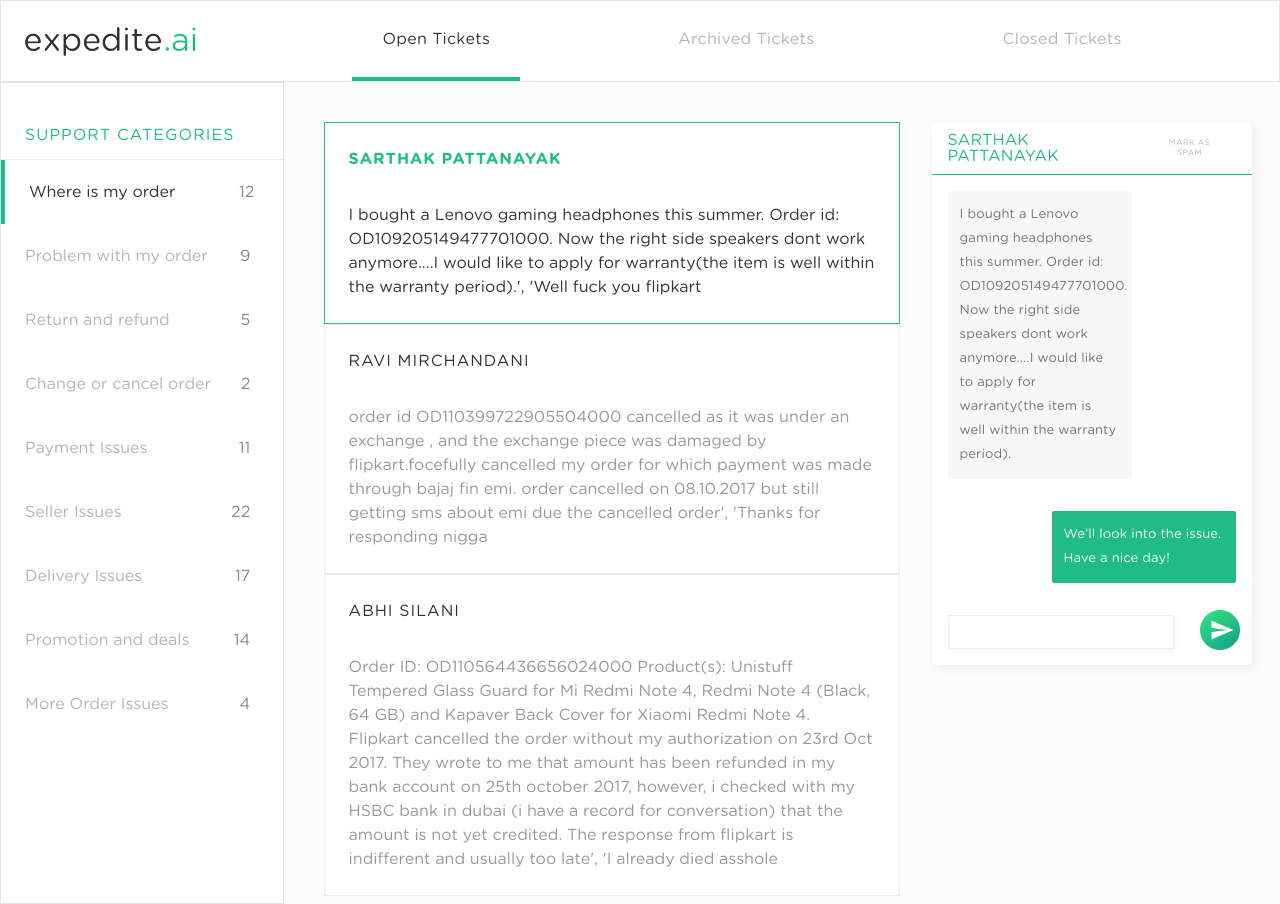
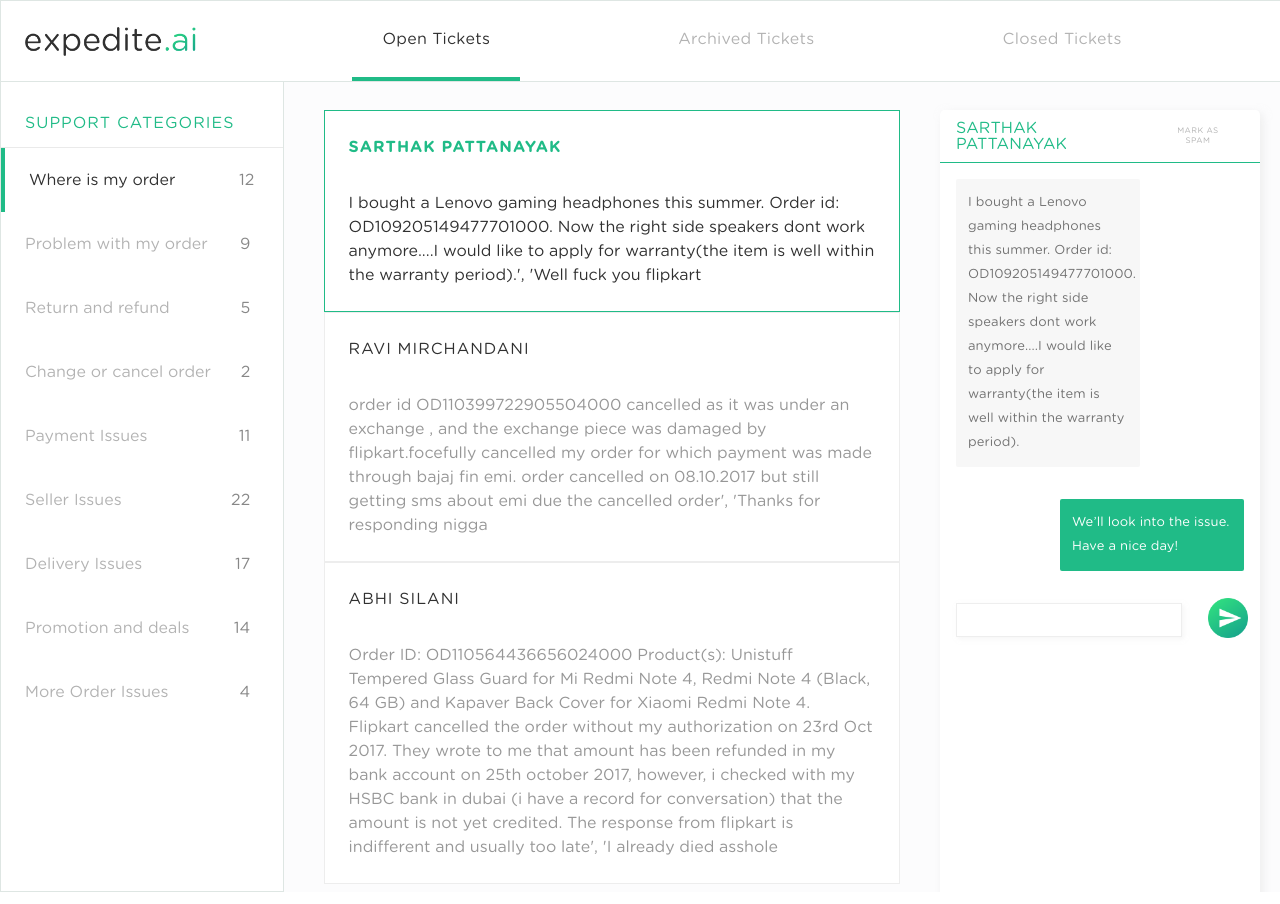
Before and after one commit to soc3/expedite.ai, a Django app: template helpdesk/templates/index.html in a window 1280 px wide. Run offline with Django 3.2, Linux system fonts and the light colour scheme; the template is opened without the code that fills it, so the values that code supplies are empty.

Commit message:
modify css for fixedelements

```diff
--- a/static/style.css
+++ b/static/style.css
@@ -16,6 +16,10 @@ body {
   background-color: #FCFCFD; }
 
 .nav {
+  position: fixed;
+  z-index: 9999;
+  top: 0;
+  width: 100%;
   background: #FFFFFF;
   border: 1px solid #DEE6E3; }
   .nav img {
@@ -49,6 +53,7 @@ body {
     border-bottom: 4px solid #20BB87; }
 
 .page {
+  margin-top: 70px;
   display: flex;
   flex-direction: row; }
   .page .sidebar {
@@ -118,6 +123,8 @@ body {
         line-height: 24px;
         color: rgba(48, 48, 48, 0.5); }
   .page .chatbox {
+    position: fixed;
+    right: 20px;
     width: 25%;
     height: 100%;
     margin-left: 32px;
```
